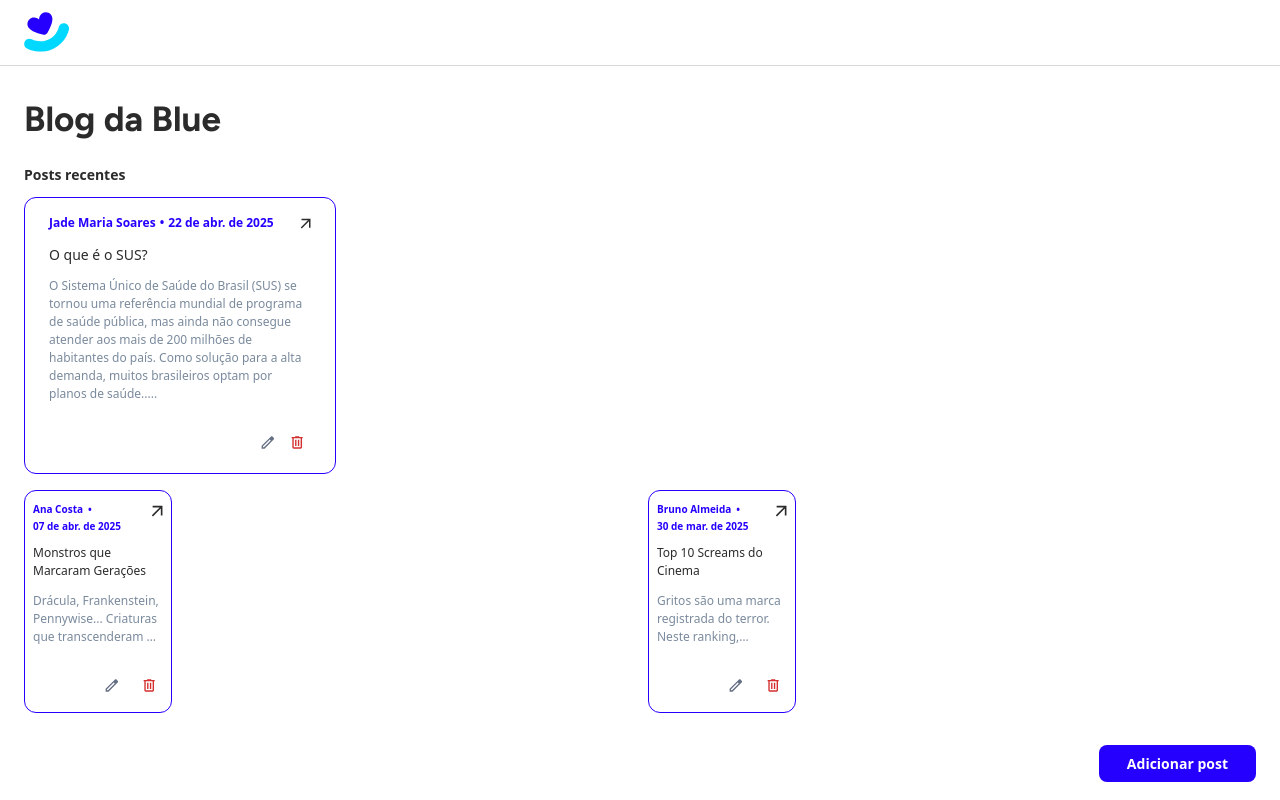
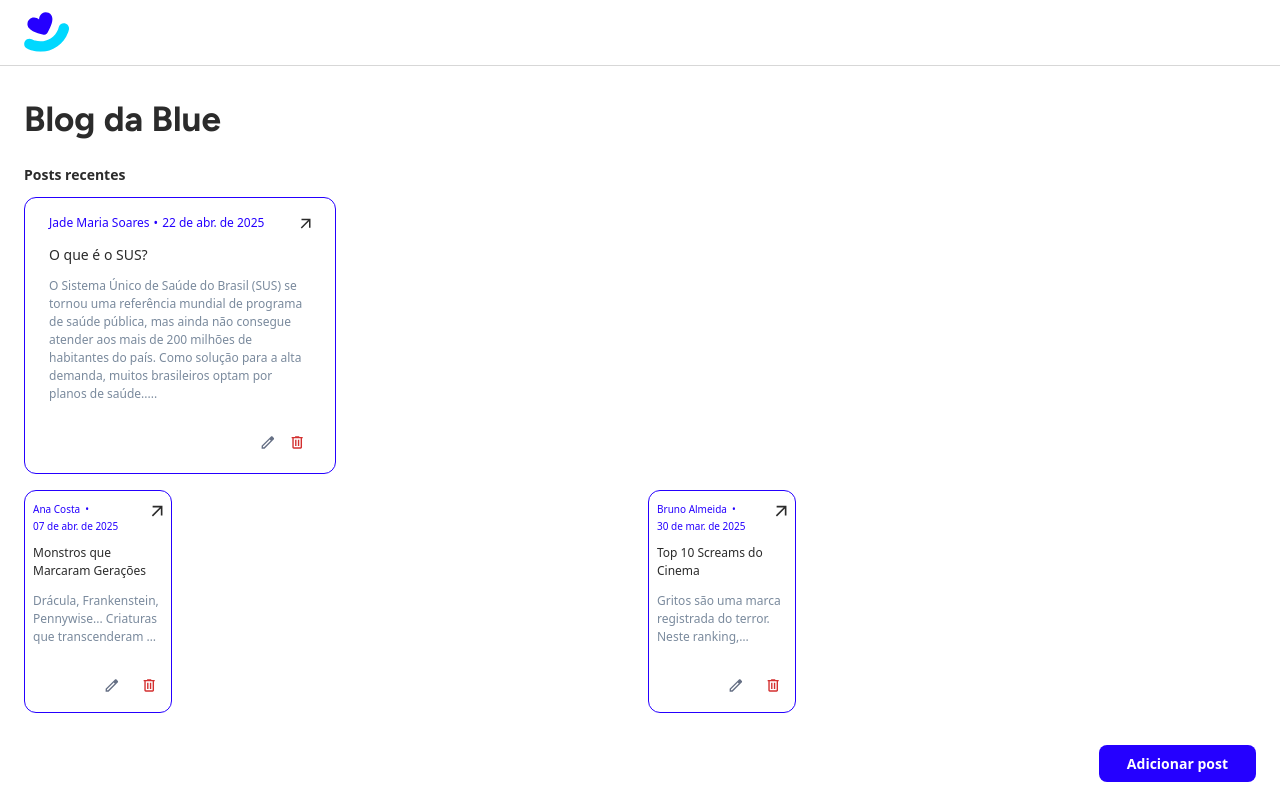
Before and after one commit to vitto2/blog-da-blue, a React (Vite) app: page / in a window 1280 px wide. Built offline with nearby package versions, Linux system fonts and the light colour scheme.

Commit message:
fix: ajusta peso de fonte dos cards

```diff
--- a/src/components/Post.jsx
+++ b/src/components/Post.jsx
@@ -20,7 +20,7 @@ export default function Post({ autor, titulo, data, descricao, clamped }) {
 				"max-w-[19.5rem] min-w-[148px] border border-[#2500FF] rounded-xl px-[1.5rem] py-[1rem]"
 			}>
 			<div className="pb-[12px] flex justify-between items-center text-[.75rem] text-[#2500FF] font-semibold">
-				<div className="flex gap-[4px]">
+				<div className="flex gap-[4px] font-normal">
 					<h4>{autor}</h4>
 					<p>•</p>
 					<h4>{formatarData(data)}</h4>
--- a/src/components/PostSmall.jsx
+++ b/src/components/PostSmall.jsx
@@ -16,7 +16,7 @@ export default function PostSmall({ autor, titulo, data, descricao, clamped }) {
 	return (
 		<section className="max-w-[9.25rem] border border-[#2500FF] rounded-xl px-2 py-3">
 			<div className="pb-3 flex justify-between items-start text-[#2500FF] font-semibold text-[0.625rem]">
-				<div className="flex flex-wrap items-center gap-1 leading-tight">
+				<div className="flex flex-wrap items-center gap-1 leading-tight font-normal">
 					<span className="whitespace-nowrap">{autor}</span>
 					<span className="mx-[1px]">•</span>
 					<span className="whitespace-nowrap">{formatarData(data)}</span>
```
